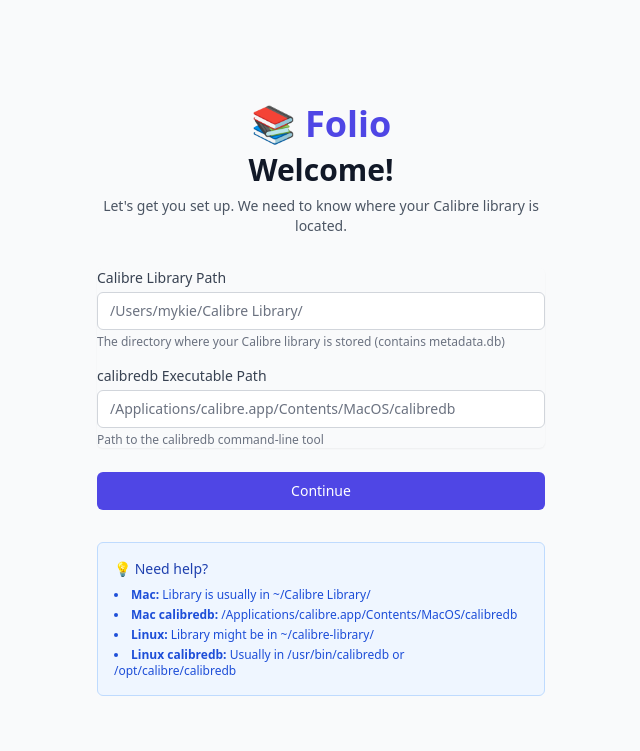
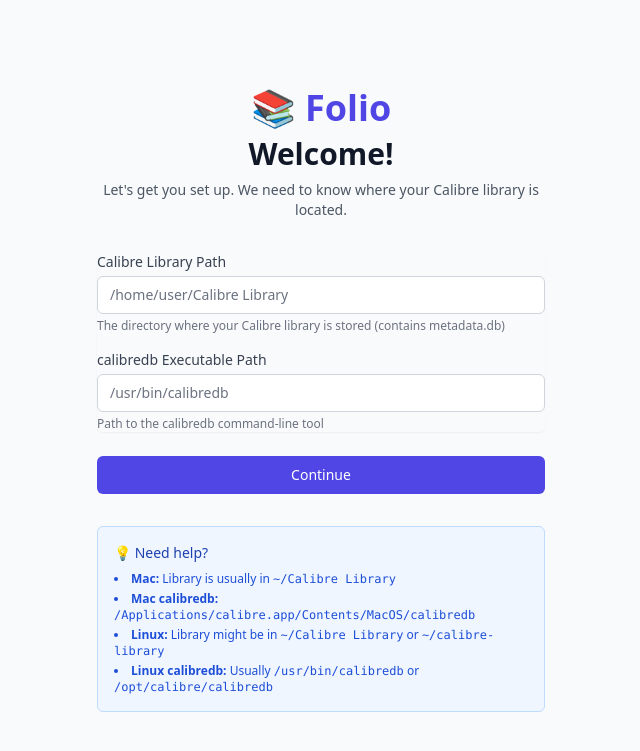
Before and after one commit to AmericanHowl/folio, a Flask app: page /setup/ in a window 1280 px wide. Shown: the top 751 px of the page, without its empty margins (319-959 px from the left). Run offline with Flask 3, Linux system fonts and the light colour scheme; some libraries are stand-ins or nearby versions.

Commit message:
fix: Remove personal file paths from examples and placeholders
Replace user-specific paths with generic placeholders:
- Changed /Users/mykie/Calibre Library/ to /home/user/Calibre Library
- Updated docker-compose example to use /path/to/your/calibre-library
- Changed default calibredb placeholder from Mac path to Linux path
- Added <code> tags for better readability in help section

```diff
--- a/app/templates/setup/initial.html
+++ b/app/templates/setup/initial.html
@@ -27,7 +27,7 @@
                            type="text"
                            required
                            value="{{ calibre_library_path or '' }}"
-                           placeholder="/Users/mykie/Calibre Library/"
+                           placeholder="/home/user/Calibre Library"
                            class="appearance-none relative block w-full px-3 py-2 border border-gray-300 placeholder-gray-500 text-gray-900 rounded-md focus:outline-none focus:ring-indigo-500 focus:border-indigo-500 focus:z-10 sm:text-sm">
                     <p class="mt-1 text-xs text-gray-500">
                         The directory where your Calibre library is stored (contains metadata.db)
@@ -43,7 +43,7 @@
                            type="text"
                            required
                            value="{{ calibredb_path or '' }}"
-                           placeholder="/Applications/calibre.app/Contents/MacOS/calibredb"
+                           placeholder="/usr/bin/calibredb"
                            class="appearance-none relative block w-full px-3 py-2 border border-gray-300 placeholder-gray-500 text-gray-900 rounded-md focus:outline-none focus:ring-indigo-500 focus:border-indigo-500 focus:z-10 sm:text-sm">
                     <p class="mt-1 text-xs text-gray-500">
                         Path to the calibredb command-line tool
@@ -62,10 +62,10 @@
         <div class="mt-6 bg-blue-50 border border-blue-200 rounded-md p-4">
             <h3 class="text-sm font-medium text-blue-800 mb-2">💡 Need help?</h3>
             <ul class="text-xs text-blue-700 space-y-1 list-disc list-inside">
-                <li><strong>Mac:</strong> Library is usually in ~/Calibre Library/</li>
-                <li><strong>Mac calibredb:</strong> /Applications/calibre.app/Contents/MacOS/calibredb</li>
-                <li><strong>Linux:</strong> Library might be in ~/calibre-library/</li>
-                <li><strong>Linux calibredb:</strong> Usually in /usr/bin/calibredb or /opt/calibre/calibredb</li>
+                <li><strong>Mac:</strong> Library is usually in <code>~/Calibre Library</code></li>
+                <li><strong>Mac calibredb:</strong> <code>/Applications/calibre.app/Contents/MacOS/calibredb</code></li>
+                <li><strong>Linux:</strong> Library might be in <code>~/Calibre Library</code> or <code>~/calibre-library</code></li>
+                <li><strong>Linux calibredb:</strong> Usually <code>/usr/bin/calibredb</code> or <code>/opt/calibre/calibredb</code></li>
             </ul>
         </div>
     </div>
```
Also changed, not shown: README.md.
